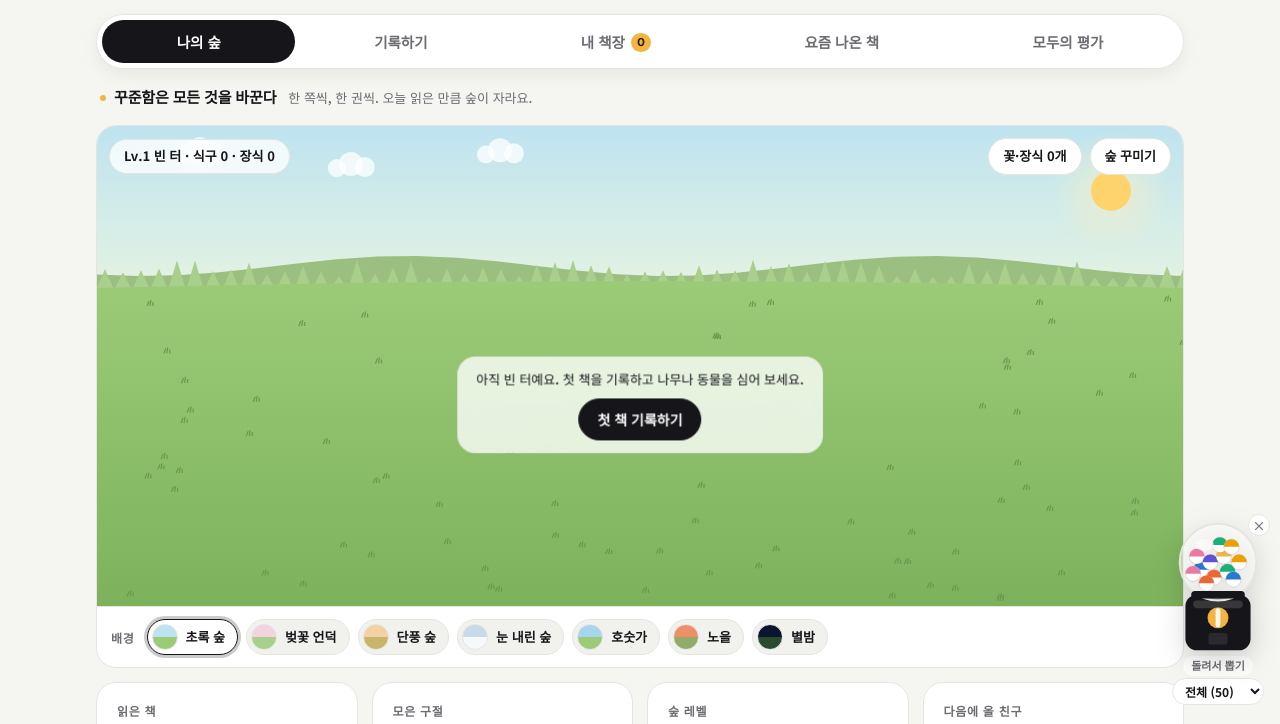
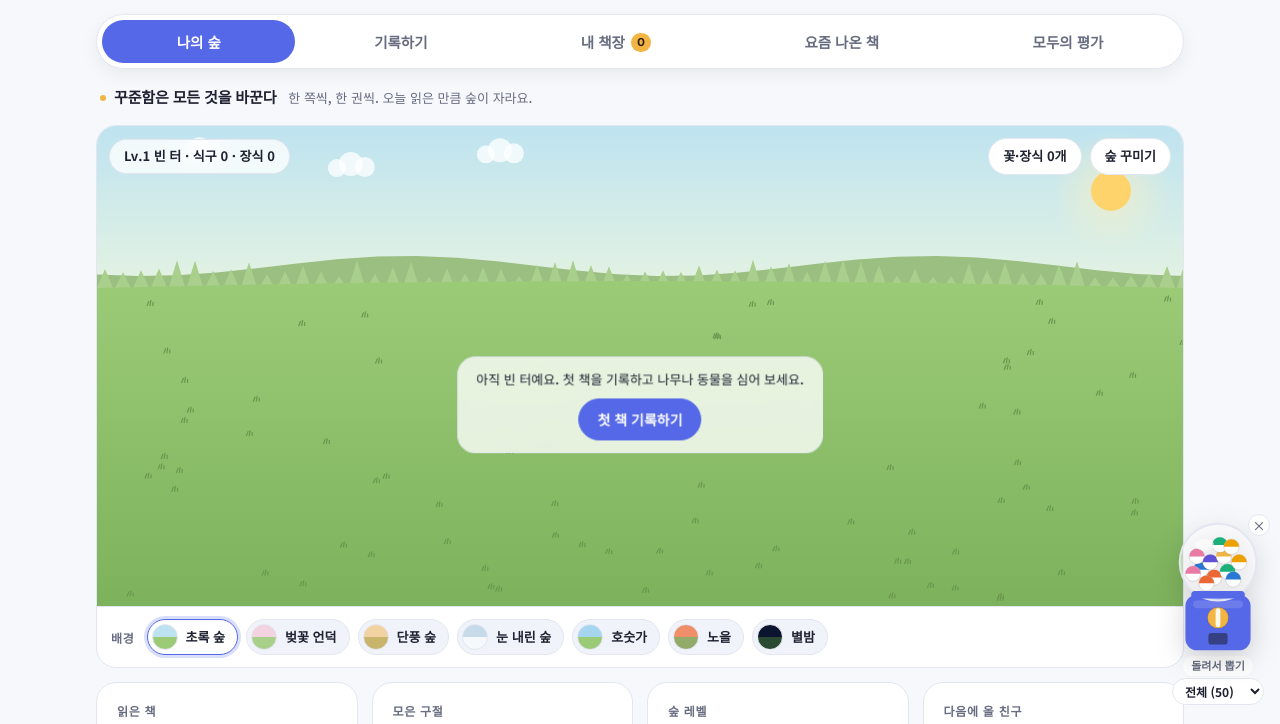
Before and after one commit to cho602/site04, a plain HTML site: page index.html in a window 1280 px wide. Shown: the part 75-799 px from the top of the page. Drawn offline with nearby package versions, Linux system fonts and the light colour scheme; a web font is replaced by a local one.

Commit message:
Brighten palette: blue accent instead of black
Co-Authored-By: Claude Opus 5.5 <noreply@anthropic.com>

```diff
--- a/index.html
+++ b/index.html
@@ -13,8 +13,8 @@
 <style>
 /* Layout: bento grid — a full-width living forest tile with a background strip, stat tiles, a "new books" shelf, then record form beside my bookshelf. */
 :root {
-  --bg: #F5F5F2; --card: #FFFFFF; --card2: #F1F1EE; --ink: #16161A; --muted: #6C6C72; --line: #E5E5E0;
-  --accent: #16161A; --accent-ink: #FFFFFF; --pop: #F2B544; --pop-ink: #2A1C04; --danger: #C2412D; --glass: rgba(255,255,255,0.78);
+  --bg: #F7F8FC; --card: #FFFFFF; --card2: #F1F3FA; --ink: #1E2130; --muted: #676C80; --line: #E3E6F0;
+  --accent: #5468E8; --accent-ink: #FFFFFF; --pop: #F2B544; --pop-ink: #2A1C04; --danger: #C2412D; --glass: rgba(255,255,255,0.78);
   --s1: #2a78d6; --s2: #eb6834; --s3: #1baf7a; --s4: #eda100; --s5: #e87ba4; --s6: #008300; --s7: #6250d6; --s8: #e34948; --s-other: #a3a39c;
   --f-display: "Noto Sans KR", "Apple SD Gothic Neo", "Malgun Gothic", sans-serif;
   --f-num: "Bricolage Grotesque", "Noto Sans KR", system-ui, sans-serif;
@@ -22,14 +22,14 @@
   --night: 0;
 }
 @media (prefers-color-scheme: dark) { :root:not([data-theme="light"]) {
-  --bg: #111113; --card: #1A1A1D; --card2: #222226; --ink: #F2F2EF; --muted: #9C9CA3; --line: #2D2D32;
-  --accent: #F2F2EF; --accent-ink: #141416; --pop: #F2B544; --pop-ink: #2A1C04; --danger: #F08A72; --glass: rgba(26,26,29,0.78);
+  --bg: #14161F; --card: #1C1F2B; --card2: #242836; --ink: #EEF0F7; --muted: #A0A5B8; --line: #30354A;
+  --accent: #9DAAFF; --accent-ink: #141833; --pop: #F2B544; --pop-ink: #2A1C04; --danger: #F08A72; --glass: rgba(28,31,43,0.8);
   --s1: #3987e5; --s2: #d95926; --s3: #199e70; --s4: #c98500; --s5: #d55181; --s6: #0ca30c; --s7: #9085e9; --s8: #e66767; --s-other: #6b6b66;
   --night: 1; color-scheme: dark;
 } }
 :root[data-theme="dark"] {
-  --bg: #111113; --card: #1A1A1D; --card2: #222226; --ink: #F2F2EF; --muted: #9C9CA3; --line: #2D2D32;
-  --accent: #F2F2EF; --accent-ink: #141416; --pop: #F2B544; --pop-ink: #2A1C04; --danger: #F08A72; --glass: rgba(26,26,29,0.78);
+  --bg: #14161F; --card: #1C1F2B; --card2: #242836; --ink: #EEF0F7; --muted: #A0A5B8; --line: #30354A;
+  --accent: #9DAAFF; --accent-ink: #141833; --pop: #F2B544; --pop-ink: #2A1C04; --danger: #F08A72; --glass: rgba(28,31,43,0.8);
   --s1: #3987e5; --s2: #d95926; --s3: #199e70; --s4: #c98500; --s5: #d55181; --s6: #0ca30c; --s7: #9085e9; --s8: #e66767; --s-other: #6b6b66;
   --night: 1; color-scheme: dark;
 }
@@ -146,7 +146,7 @@ body::before { content: ""; position: fixed; inset: 0 0 auto; height: env(safe-a
 .gacha { position: fixed; right: max(16px, env(safe-area-inset-right, 0px)); bottom: calc(20px + env(safe-area-inset-bottom, 0px)); z-index: 25; display: grid; justify-items: center; gap: 2px; }
 .g-machine { position: relative; width: 92px; border: 0; padding: 0; background: none; cursor: pointer; filter: drop-shadow(0 8px 14px rgba(0,0,0,0.18)); }
 .g-machine svg { display: block; width: 100%; height: auto; overflow: visible; }
-.g-body { fill: var(--accent); } .g-shine { fill: rgba(255,255,255,0.14); } .g-chute { fill: #2a2a2e; } .g-rim { fill: var(--accent); }
+.g-body { fill: var(--accent); } .g-shine { fill: rgba(255,255,255,0.14); } .g-chute { fill: color-mix(in srgb, var(--accent) 45%, #1E2130); } .g-rim { fill: var(--accent); }
 .g-dome { fill: color-mix(in srgb, var(--card) 55%, transparent); stroke: var(--line); stroke-width: 2; }
 .g-glint { fill: rgba(255,255,255,0.55); }
 .g-knobc { fill: var(--pop); stroke: rgba(0,0,0,0.15); stroke-width: 1; } .g-knobbar { fill: #FFFFFF; opacity: 0.9; }
@@ -303,7 +303,7 @@ textarea { resize: vertical; min-height: 64px; line-height: 1.6; }
 .modal { position: fixed; inset: 0; background: rgba(8, 14, 10, 0.5); display: grid; place-items: center; z-index: 30;
   padding: max(16px, env(safe-area-inset-top, 0px)) max(16px, env(safe-area-inset-right, 0px)) max(16px, env(safe-area-inset-bottom, 0px)) max(16px, env(safe-area-inset-left, 0px)); }
 .modal .panel { width: min(560px, 100%); max-height: 100%; overflow: auto; }
-.toast { box-shadow: 0 8px 24px rgba(0,0,0,0.18); position: fixed; left: 50%; transform: translateX(-50%); bottom: calc(18px + env(safe-area-inset-bottom, 0px));
+.toast { box-shadow: 0 8px 24px rgba(30,33,48,0.22); position: fixed; left: 50%; transform: translateX(-50%); bottom: calc(18px + env(safe-area-inset-bottom, 0px));
   background: var(--ink); color: var(--bg); padding: 11px 20px; border-radius: 999px; font-weight: 600; z-index: 40; max-width: calc(100% - 32px); text-align: center; }
 
 @media (max-width: 900px) {
```
